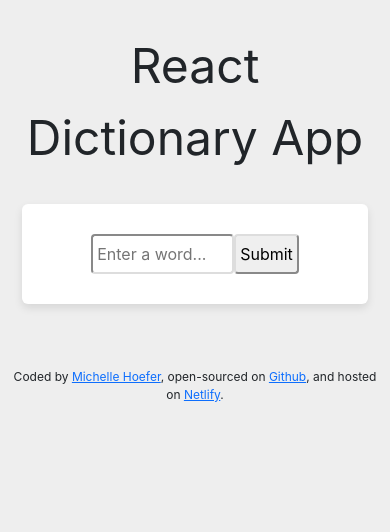
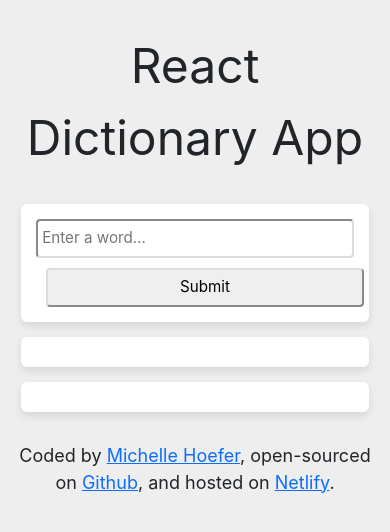
Before and after one commit to MichelleHoefer/react-dictionary-project, a React (Create React App) app: page / in a window 390 px wide. Shown: the top 532 px of the page. Built offline with nearby package versions, Linux system fonts and the light colour scheme; no server answers.

Commit message:
worked on responsiveness and making final tweaks

```diff
--- a/src/App.css
+++ b/src/App.css
@@ -6,7 +6,7 @@
 }
 .app-footer {
   text-align: center;
-  font-size: 12px;
+  font-size: 18px;
   margin: 30px 0;
 }
 body {
--- a/src/Dictionary.css
+++ b/src/Dictionary.css
@@ -1,16 +1,17 @@
-.dictionary section {
+.dictionary-section {
+  max-width: 800px;
+  margin: 20px auto;
+  padding: 20px;
   background: white;
   border-radius: 6px;
-  padding: 30px;
   box-shadow: 0 4px 8px rgba(0, 0, 0, 0.1);
-  margin: 0 10px 10px;
 }
 
 .dictionary form {
   text-align: center;
 }
 .dictionary .search-bar {
-  width: 50%;
+  width: 30%;
   padding: 6px 4px;
   border-radius: 4px;
   border-color: #ddd;
@@ -20,4 +21,30 @@
   padding: 6px 4px;
   border-radius: 4px;
   border-color: #ddd;
+  margin-left: 10px;
 }
+@media (max-width: 768px) {
+  .dictionary-section {
+    max-width: 95%;
+    padding: 15px;
+    margin: 15px auto;
+  }
+
+  .dictionary .search-bar {
+    width: 100%;
+    margin-bottom: 10px;
+  }
+
+  .dictionary .button {
+    width: 100%;
+  }
+
+  .dictionary section {
+    font-size: 0.95rem;
+  }
+}
+@media (max-width: 480px) {
+  .dictionary section {
+    font-size: 0.95rem;
+  }
+}
--- a/src/Dictionary.js
+++ b/src/Dictionary.js
@@ -47,7 +47,7 @@ export default function Dictionary() {
 
   return (
     <div className="dictionary">
-      <section>
+      <section className="dictionary-section">
         <form onSubmit={search}>
           <input
             type="search"
@@ -59,9 +59,14 @@ export default function Dictionary() {
           <input type="submit" className="button" />
         </form>
       </section>
-      <br />
-      <Results results={results} />
-      <Photos photos={photos} />
+
+      <section className="dictionary-section">
+        <Results results={results} />
+      </section>
+
+      <section className="dictionary-section">
+        <Photos photos={photos} />
+      </section>
     </div>
   );
 }
--- a/src/Meaning.css
+++ b/src/Meaning.css
@@ -1,10 +1,28 @@
-h4 {
-  text-transform: capitalize;
-}
 .meanings {
   background-color: white;
   padding: 15px 20px;
-  margin-bottom: 10px;
+  margin-bottom: 15px;
   box-shadow: 0 2px 5px rgba(0, 0, 0, 0.1);
   border-radius: 8px;
+  border-left: 4px solid lightslategray;
+  max-width: 100%;
+  width: 100%;
+  box-sizing: border-box;
 }
+
+.meanings h4 {
+  text-transform: capitalize;
+  margin-bottom: 8px;
+}
+
+@media (max-width: 768px) {
+  .meanings {
+    padding: 12px 15px;
+    font-size: 0.95rem;
+  }
+
+  .meanings p,
+  .meanings em {
+    margin-bottom: 8px;
+  }
+}
--- a/src/Phonetic.css
+++ b/src/Phonetic.css
@@ -26,3 +26,19 @@
 .speak-button:hover {
   transform: scale(1.2);
 }
+@media (max-width: 600px) {
+  .phonetic-text {
+    font-size: 1em;
+  }
+
+  .speak-button {
+    font-size: 1em;
+    padding: 6px 10px;
+  }
+
+  .phonetic {
+    flex-direction: column;
+    align-items: flex-start;
+    gap: 5px;
+  }
+}
--- a/src/Photos.css
+++ b/src/Photos.css
@@ -1,4 +1,16 @@
 .photos img {
+  width: 100%;
+  height: auto;
+  display: block;
   border-radius: 3px;
   margin-bottom: 20px;
 }
+
+.photo-card {
+  margin-bottom: 20px;
+}
+
+.photos img:hover {
+  transform: scale(1.02);
+  transition: transform 0.3s ease;
+}
--- a/src/Photos.js
+++ b/src/Photos.js
@@ -8,7 +8,7 @@ export default function Photos(props) {
         <div className="row">
           {props.photos.map(function (photo, index) {
             return (
-              <div className="col-4" key={index}>
+              <div className="col-12 col-md-6 col-lg-4 photo-card" key={index}>
                 <a href={photo.url} target="_blank" rel="noreferrer">
                   <img
                     src={photo.src.landscape}
--- a/src/Results.css
+++ b/src/Results.css
@@ -1,6 +1,19 @@
+.results {
+  padding: 0 20px;
+}
+
 .results h2 {
   text-transform: capitalize;
   margin: 30px 0;
   font-weight: bold;
   line-height: 1.5;
+  font-size: 2rem;
+  text-align: center;
 }
+
+@media (max-width: 768px) {
+  .results h2 {
+    font-size: 1.5rem;
+    margin: 20px 0;
+  }
+}
```
